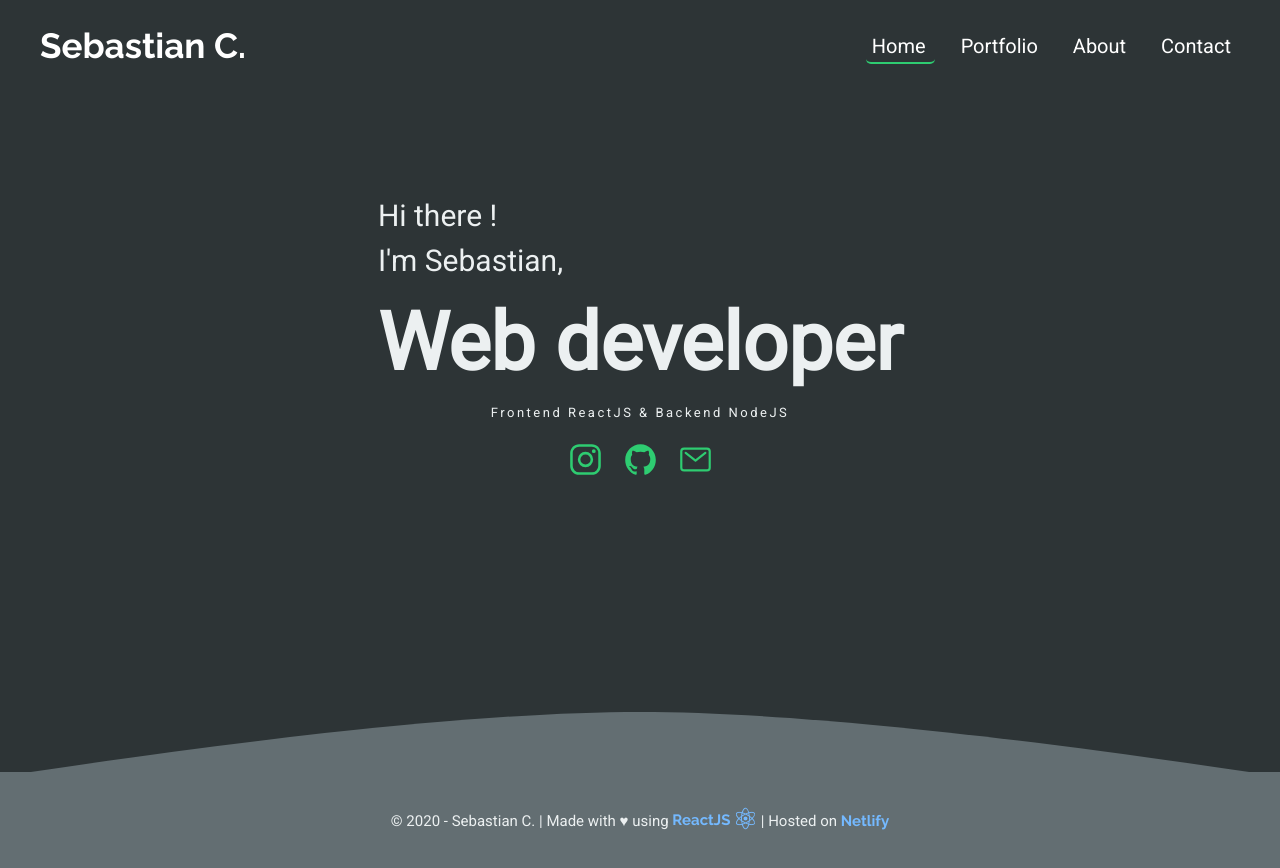
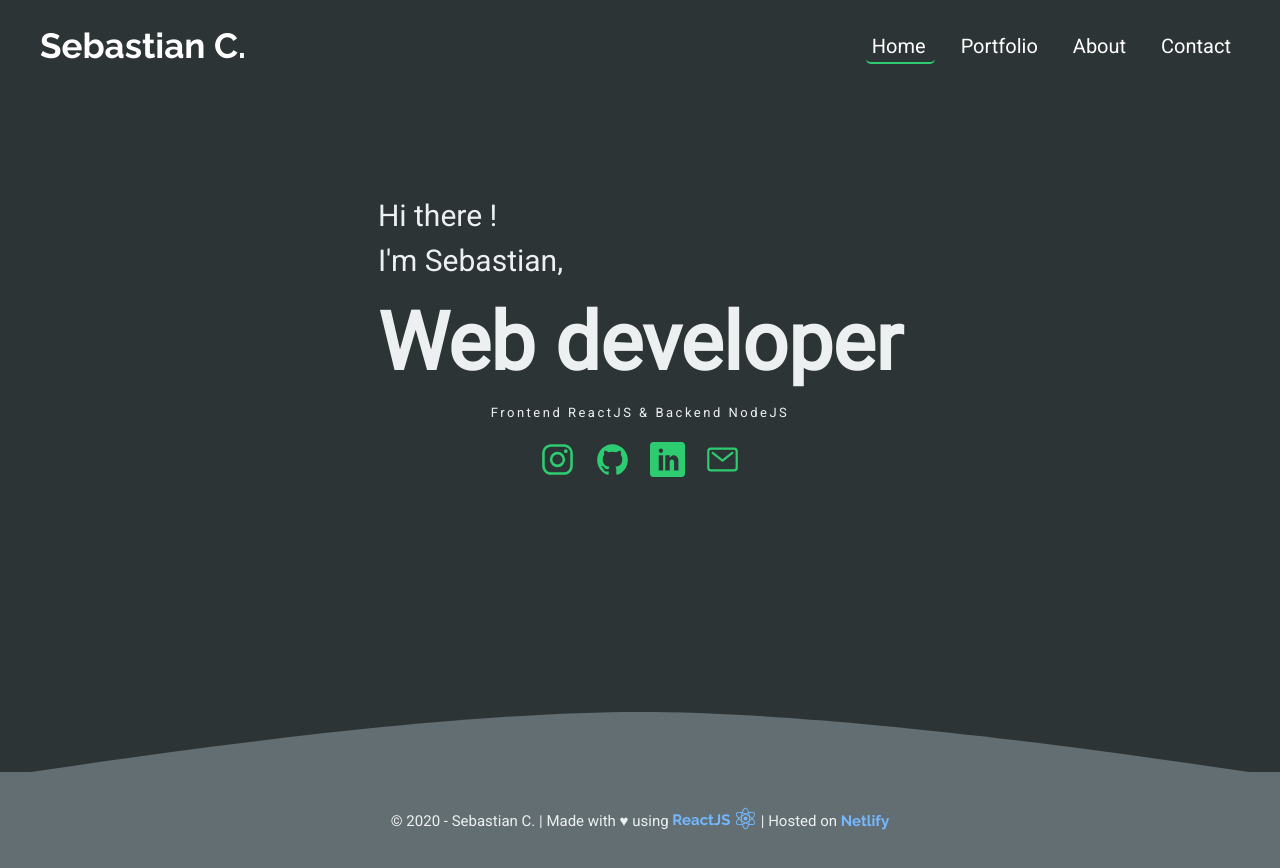
Before and after one commit to sebascarreram/portfolio, a React (Create React App) app in the folder frontend/: page / in a window 1280 px wide. Shown: the top 868 px of the page. Built offline with nearby package versions, Linux system fonts and the light colour scheme.

Commit message:
Modified all alt and added an link for linkedin with icon

```diff
--- a/frontend/src/components/Social/Social.js
+++ b/frontend/src/components/Social/Social.js
@@ -8,21 +8,26 @@ import LogoGithub from "./../../assets/Icons/SVG/github-green.svg";
 import LogoInstagram from "./../../assets/Icons/SVG/instagram.svg";
 // import LogoMail from "./../../assets/Icons/mail-outline.svg";
 import LogoMail from "./../../assets/Icons/SVG/mail-outline.svg";
+import LogoLinkedin from "./../../assets/Icons/SVG/linkedin.svg";
 
 const Social = () => {
   return (
     <div className={style.Social}>
       <ul>
         <SocialItem NoTo href="https://www.instagram.com/sebascarreram/">
-          <img className={style.Logo} alt="logo icon" src={LogoInstagram} />
+          <img className={style.Logo} alt="logo instagram" src={LogoInstagram} />
         </SocialItem>
 
         <SocialItem NoTo href="https://github.com/sebascarreram/">
-          <img alt="logo icon" src={LogoGithub} />
+          <img alt="logo github" src={LogoGithub} />
+        </SocialItem>
+
+        <SocialItem NoTo href="https://www.linkedin.com/in/sebastiancarrera/">
+          <img alt="logo linkedin" src={LogoLinkedin} />
         </SocialItem>
 
         <SocialItem toLink="/contact">
-          <img alt="logo icon" src={LogoMail} />
+          <img alt="logo mail" src={LogoMail} />
         </SocialItem>
       </ul>
     </div>
```
